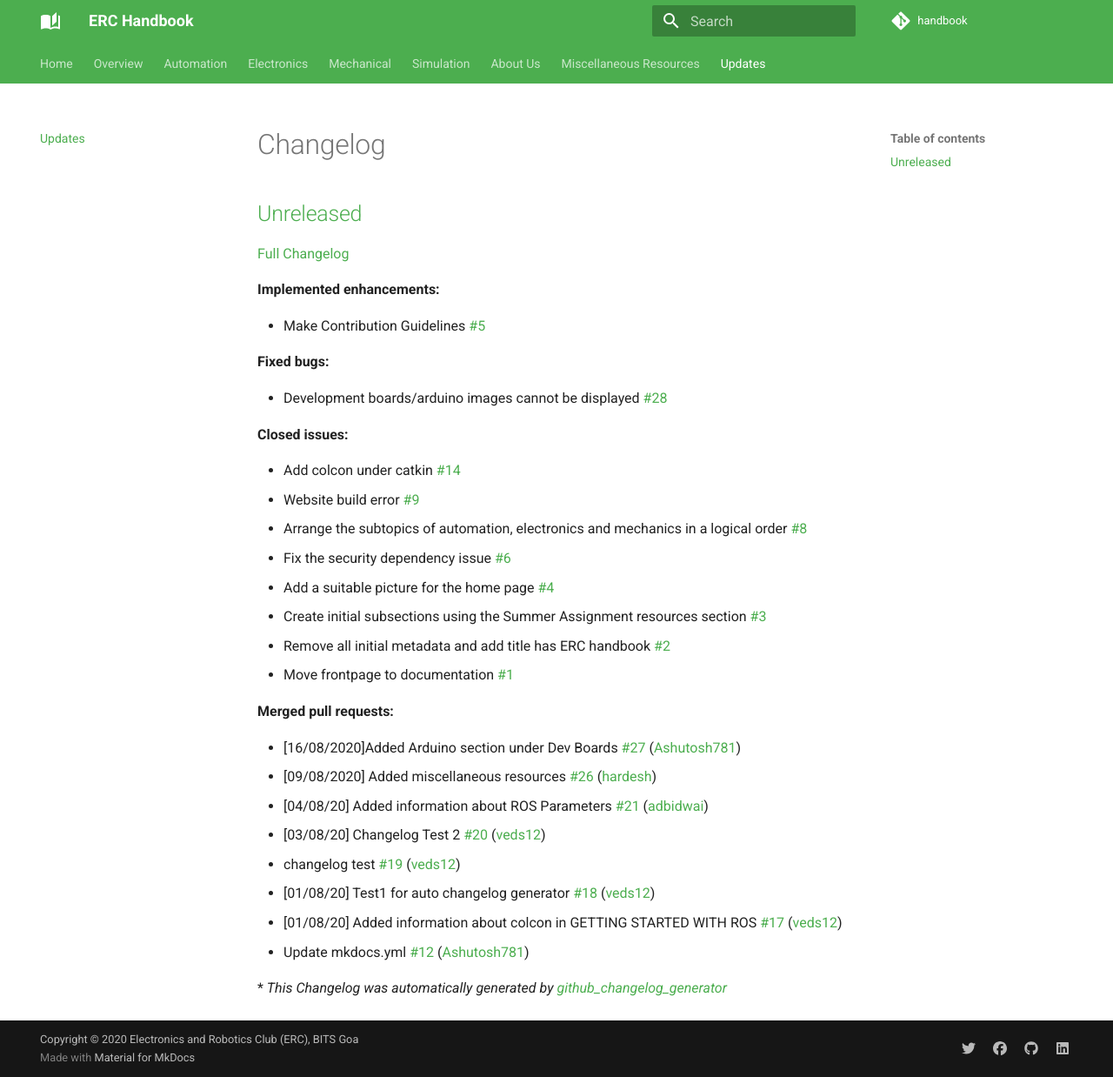
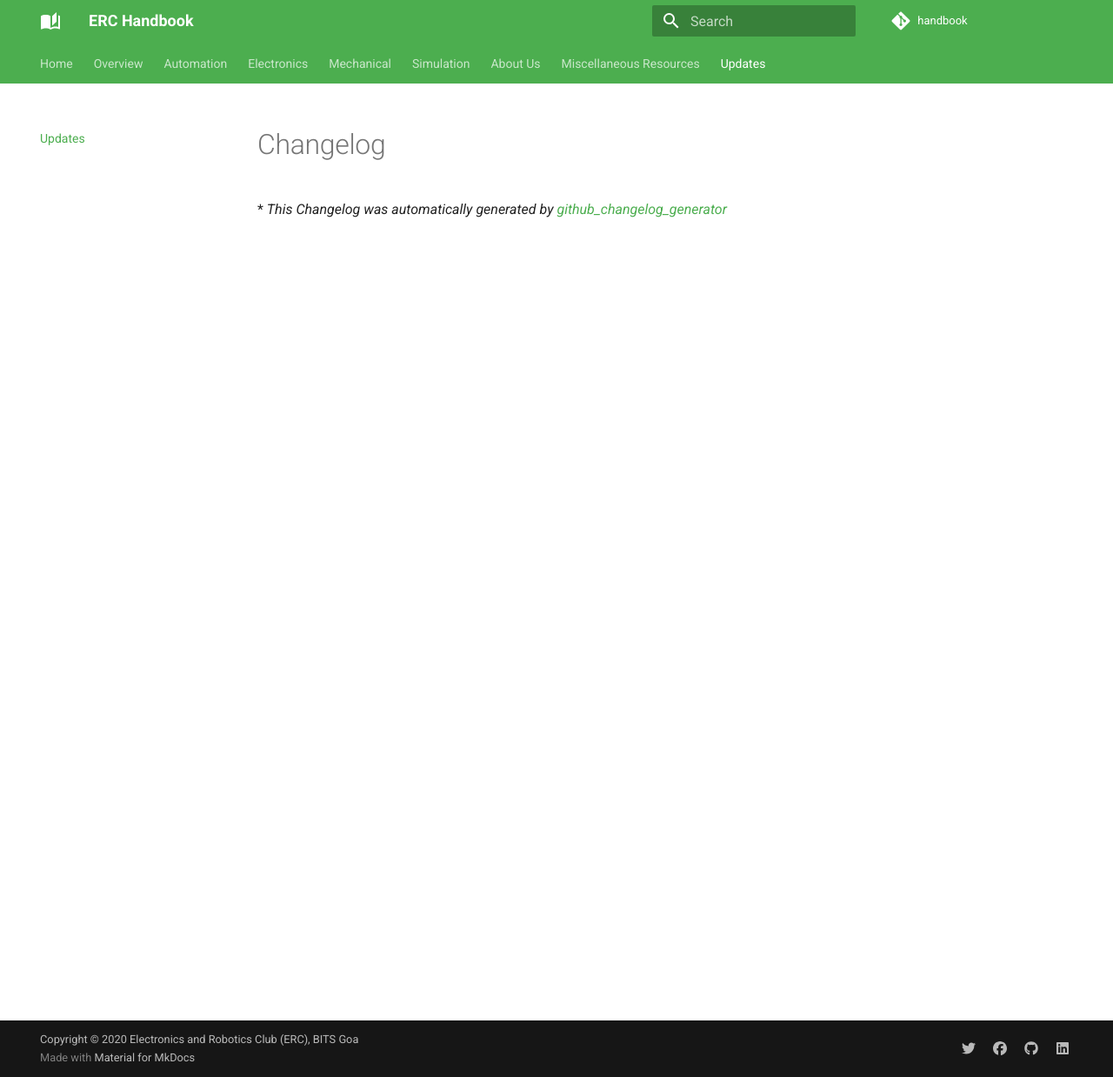
Before and after one commit to ERC-BPGC/handbook, an MkDocs documentation site: the page built from docs/CHANGELOG.md, in a window 1280 px wide and 1238 px high. Shown: the whole window at 87% size. Built offline with MkDocs 1.6.1 and Material for MkDocs 9.7.7, drawn with Linux system fonts in a browser that asks for light colours; comment, search, counter and statistics services are not loaded.

Commit message:
Updated CHANGELOG.md

```diff
--- a/docs/CHANGELOG.md
+++ b/docs/CHANGELOG.md
@@ -1,38 +1,4 @@
 # Changelog
-
-## [Unreleased](https://github.com/ERC-BPGC/handbook/tree/HEAD)
-
-[Full Changelog](https://github.com/ERC-BPGC/handbook/compare/ef9957bc9c7386b7735728f7016ccb5eb2a81e79...HEAD)
-
-**Implemented enhancements:**
-
-- Make Contribution Guidelines [\#5](https://github.com/ERC-BPGC/handbook/issues/5)
-
-**Fixed bugs:**
-
-- Development boards/arduino images cannot be displayed [\#28](https://github.com/ERC-BPGC/handbook/issues/28)
-
-**Closed issues:**
-
-- Add colcon under catkin [\#14](https://github.com/ERC-BPGC/handbook/issues/14)
-- Website build error [\#9](https://github.com/ERC-BPGC/handbook/issues/9)
-- Arrange the subtopics of automation, electronics and mechanics in a logical order [\#8](https://github.com/ERC-BPGC/handbook/issues/8)
-- Fix the security dependency issue [\#6](https://github.com/ERC-BPGC/handbook/issues/6)
-- Add a suitable picture for the home page [\#4](https://github.com/ERC-BPGC/handbook/issues/4)
-- Create initial subsections using the Summer Assignment resources section [\#3](https://github.com/ERC-BPGC/handbook/issues/3)
-- Remove all initial metadata and add title has ERC handbook [\#2](https://github.com/ERC-BPGC/handbook/issues/2)
-- Move frontpage to documentation [\#1](https://github.com/ERC-BPGC/handbook/issues/1)
-
-**Merged pull requests:**
-
-- \[16/08/2020\]Added Arduino section under Dev Boards [\#27](https://github.com/ERC-BPGC/handbook/pull/27) ([Ashutosh781](https://github.com/Ashutosh781))
-- \[09/08/2020\] Added miscellaneous resources [\#26](https://github.com/ERC-BPGC/handbook/pull/26) ([hardesh](https://github.com/hardesh))
-- \[04/08/20\] Added information about ROS Parameters [\#21](https://github.com/ERC-BPGC/handbook/pull/21) ([adbidwai](https://github.com/adbidwai))
-- \[03/08/20\] Changelog Test 2 [\#20](https://github.com/ERC-BPGC/handbook/pull/20) ([veds12](https://github.com/veds12))
-- changelog test [\#19](https://github.com/ERC-BPGC/handbook/pull/19) ([veds12](https://github.com/veds12))
-- \[01/08/20\] Test1 for auto changelog generator [\#18](https://github.com/ERC-BPGC/handbook/pull/18) ([veds12](https://github.com/veds12))
-- \[01/08/20\] Added information about colcon in GETTING STARTED WITH ROS [\#17](https://github.com/ERC-BPGC/handbook/pull/17) ([veds12](https://github.com/veds12))
-- Update mkdocs.yml [\#12](https://github.com/ERC-BPGC/handbook/pull/12) ([Ashutosh781](https://github.com/Ashutosh781))
 
 
 
```
